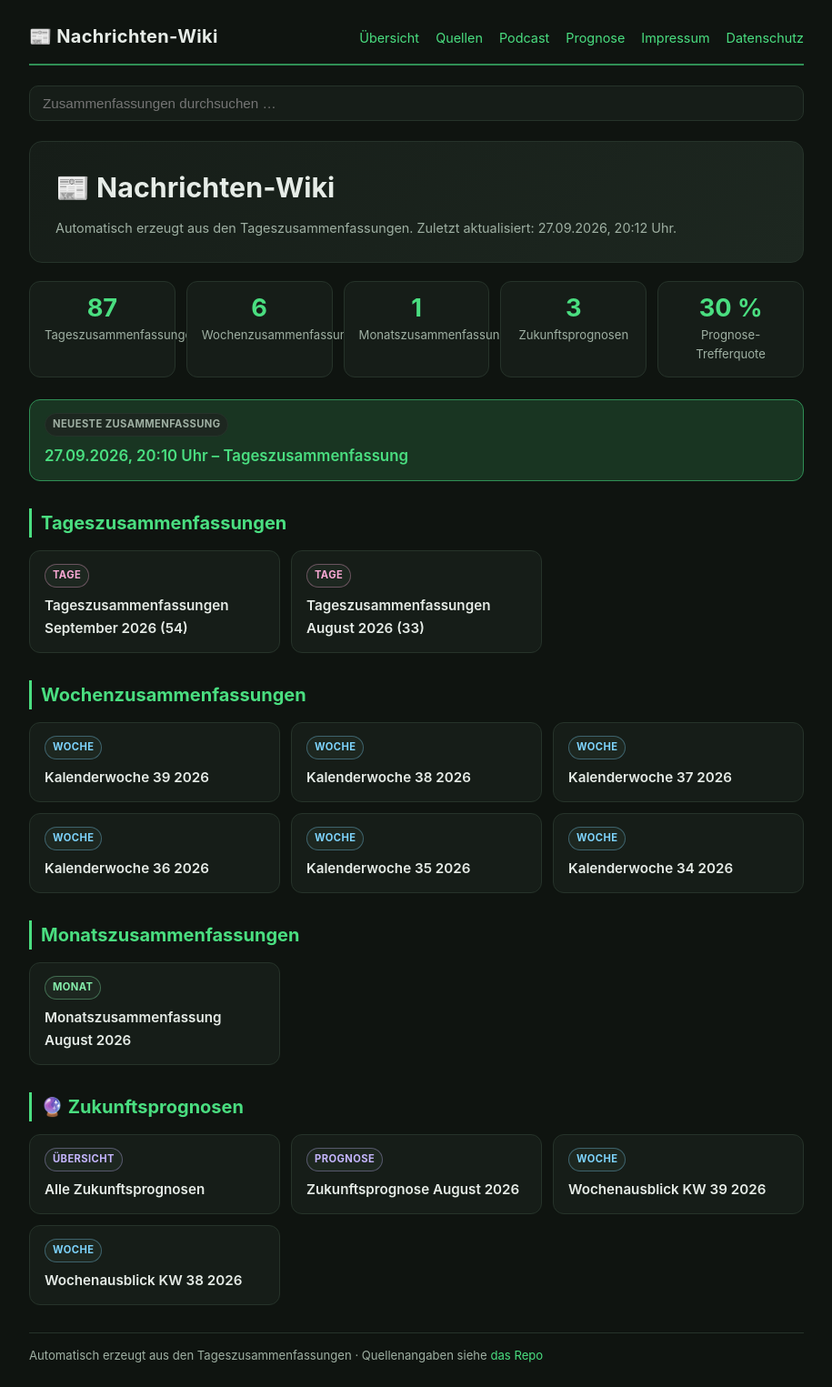
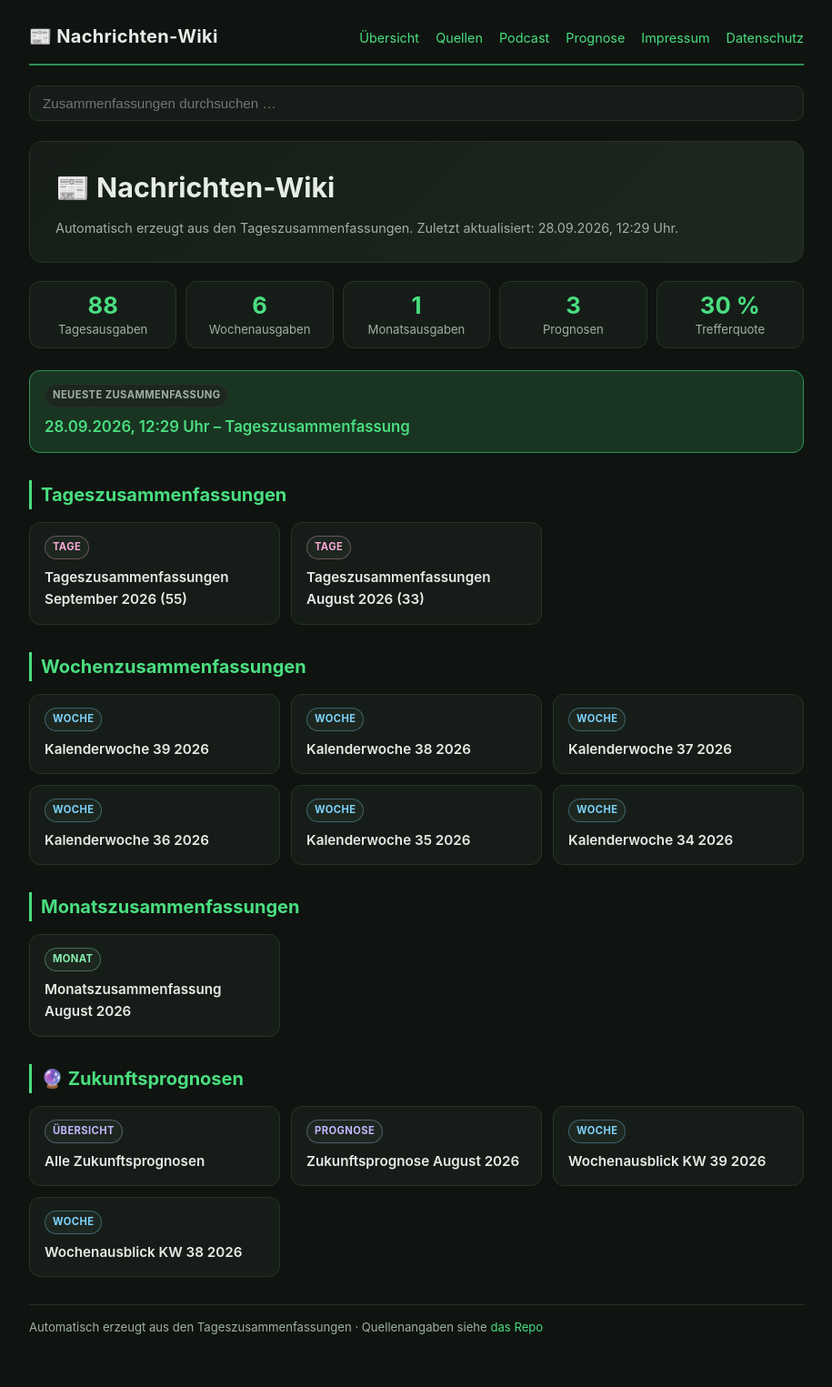
Before and after one commit to Ubuntu51/news-wiki, a Jekyll site: the page built from index.md, in a window 1280 px wide. Shown: the whole page at 91% size, without its empty margins (182-1097 px from the left). Built offline with Jekyll 4.4.1, drawn with Linux system fonts in a browser that asks for light colours; after the commit the page ends 1494 px from its top, so only the background shows below that.

Commit message:
Tageszusammenfassungen 2026-09-28

```diff
--- a/_layouts/default.html
+++ b/_layouts/default.html
@@ -18,7 +18,7 @@
 <meta name="twitter:title" content="{{ page.title | default: site.title }}">
 <meta name="twitter:description" content="{{ page.description | default: site.description }}">
 <title>{{ page.title | default: site.title }}</title>
-<link rel="stylesheet" href="{{ '/assets/css/style.css' | relative_url }}?v=5">
+<link rel="stylesheet" href="{{ '/assets/css/style.css' | relative_url }}?v=7">
 </head>
 <body class="{{ page.body_class | default: '' }}">
 <div class="wrap">
--- a/assets/css/style.css
+++ b/assets/css/style.css
@@ -193,28 +193,33 @@ footer {
 /* Statistik-Kacheln */
 .stats {
   display: grid;
-  grid-template-columns: repeat(auto-fit, minmax(150px, 1fr));
-  gap: 12px;
+  grid-template-columns: repeat(auto-fit, minmax(130px, 1fr));
+  gap: 10px;
   margin-bottom: 24px;
 }
 .stat {
   background: var(--panel);
   border: 1px solid var(--border);
   border-radius: 12px;
-  padding: 14px 16px;
+  padding: 12px 12px;
   text-align: center;
+  min-width: 0;
 }
 .stat strong {
   display: block;
-  font-size: 1.7rem;
+  font-size: 1.6rem;
   color: var(--accent);
   line-height: 1.1;
+  overflow-wrap: break-word;
 }
 .stat span {
   display: block;
   margin-top: 4px;
   color: var(--muted);
   font-size: 0.82rem;
+  line-height: 1.25;
+  hyphens: auto;
+  overflow-wrap: break-word;
 }
 
 /* Karten-Raster */
--- a/index.md
+++ b/index.md
@@ -7,26 +7,26 @@ body_class: home
 
 <div class="hero">
   <h1>📰 Nachrichten-Wiki</h1>
-  <p>Automatisch erzeugt aus den Tageszusammenfassungen. Zuletzt aktualisiert: 27.09.2026, 20:12 Uhr.</p>
+  <p>Automatisch erzeugt aus den Tageszusammenfassungen. Zuletzt aktualisiert: 28.09.2026, 12:29 Uhr.</p>
 </div>
 
 <div class="stats">
-  <div class="stat"><strong>87</strong><span>Tageszusammenfassungen</span></div>
-  <div class="stat"><strong>6</strong><span>Wochenzusammenfassungen</span></div>
-  <div class="stat"><strong>1</strong><span>Monatszusammenfassungen</span></div>
-  <div class="stat"><strong>3</strong><span>Zukunftsprognosen</span></div>
-  <div class="stat"><strong>30 %</strong><span>Prognose-Trefferquote</span></div>
+  <div class="stat"><strong>88</strong><span>Tagesausgaben</span></div>
+  <div class="stat"><strong>6</strong><span>Wochenausgaben</span></div>
+  <div class="stat"><strong>1</strong><span>Monatsausgaben</span></div>
+  <div class="stat"><strong>3</strong><span>Prognosen</span></div>
+  <div class="stat"><strong>30 %</strong><span>Trefferquote</span></div>
 </div>
 
 <div class="card featured">
   <span class="tag">Neueste Zusammenfassung</span>
-  <a href="2026/09/2026-09-27_20-10.html">27.09.2026, 20:10 Uhr – Tageszusammenfassung</a>
+  <a href="2026/09/2026-09-28_12-29.html">28.09.2026, 12:29 Uhr – Tageszusammenfassung</a>
 </div>
 
 ## Tageszusammenfassungen
 
 <div class="card-grid">
-<div class="card"><span class="tag tag-day">Tage</span><a href="2026/09/index.html">Tageszusammenfassungen September 2026 (54)</a></div>
+<div class="card"><span class="tag tag-day">Tage</span><a href="2026/09/index.html">Tageszusammenfassungen September 2026 (55)</a></div>
 <div class="card"><span class="tag tag-day">Tage</span><a href="2026/08/index.html">Tageszusammenfassungen August 2026 (33)</a></div>
 </div>
 
--- a/podcast.xml
+++ b/podcast.xml
@@ -4,7 +4,7 @@
 <title>News-Podcast</title>
 <description>„News-Podcast“ ist dein täglicher Audio-Überblick über die wichtigsten Nachrichten aus Österreich und der Welt. Jeden Abend automatisch erstellt aus den RSS-Feeds österreichischer Tageszeitungen sowie deutscher und internationaler Tech-, Sicherheits- und Wirtschaftsmedien. Die Zusammenfassungen werden von einer KI (LLM) geschrieben und mit einer natürlichen Piper-Stimme eingesprochen – kompakt, kostenlos und werbefrei.</description>
 <link>https://ubuntu51.github.io/news-wiki</link>
-<lastBuildDate>Sun, 27 Sep 2026 20:12:05 +0000</lastBuildDate>
+<lastBuildDate>Mon, 28 Sep 2026 12:29:20 +0000</lastBuildDate>
 <language>de</language>
 <itunes:author>News-Generator (KI)</itunes:author>
 <itunes:explicit>false</itunes:explicit>
```
Also changed, not shown: 2026/08/index.md (+1 -1 lines), 2026/09/2026-09-28_12-29.md (added, +83 -0 lines), 2026/09/index.md (+2 -1 lines), quellen.md (+0 -4 lines), search.json.
